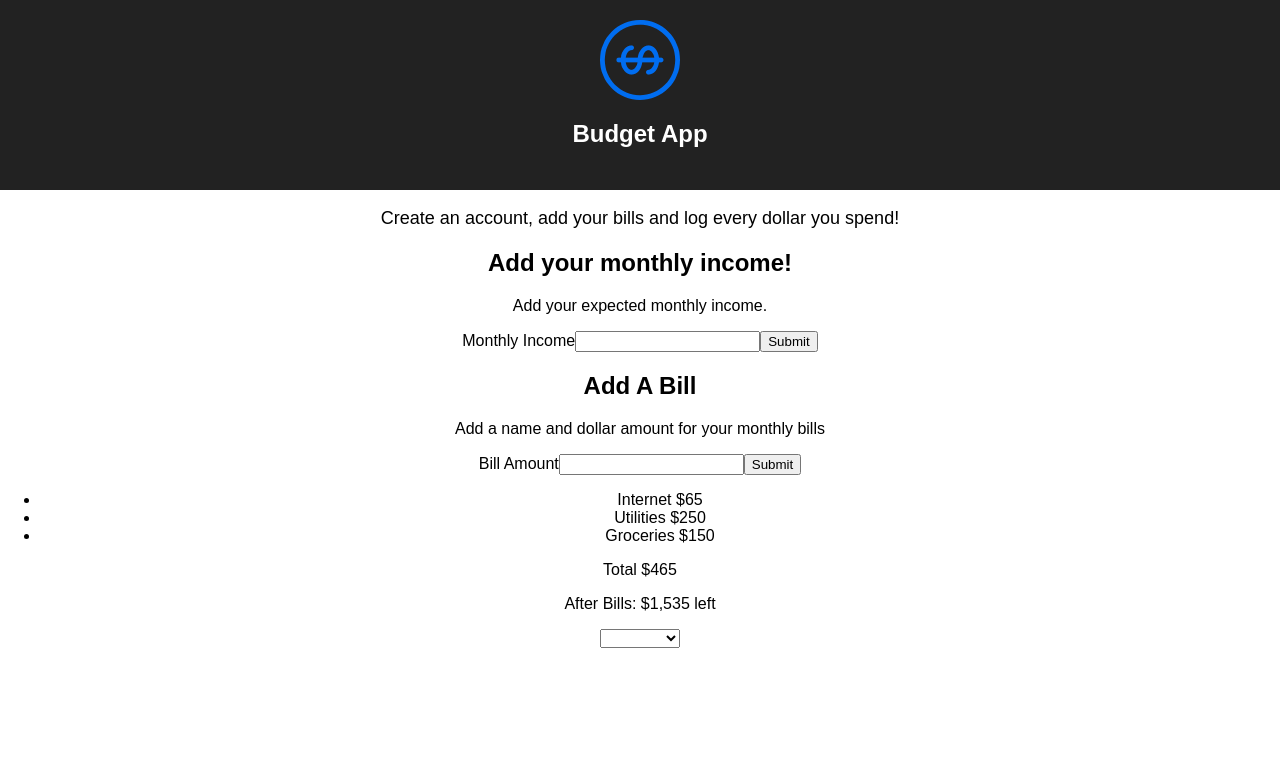
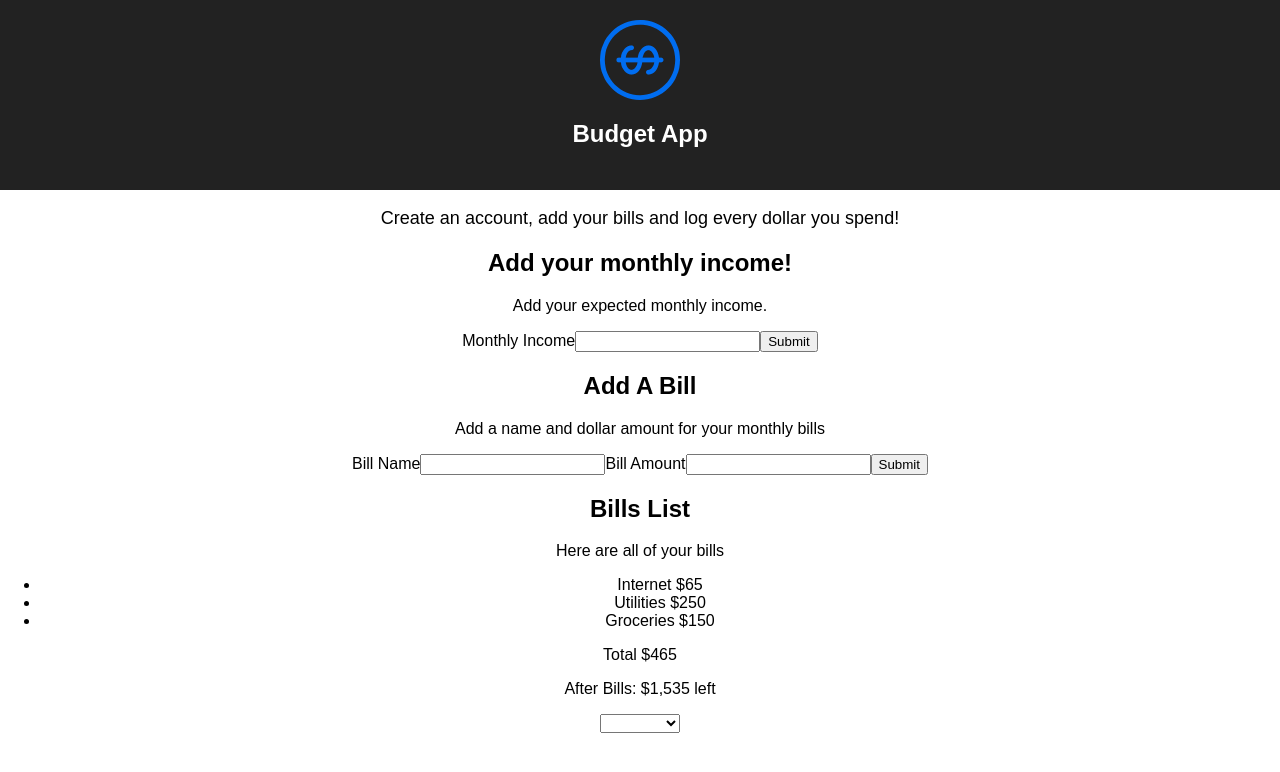
Before and after one commit to thinkful-ei18/adrian-budget-app, a React (Create React App) app: page / in a window 1280 px wide. Shown: the top 772 px of the page. Built offline with nearby package versions, Linux system fonts and the light colour scheme.

Commit message:
add input for bill name

```diff
--- a/src/components/bills-list.js
+++ b/src/components/bills-list.js
@@ -2,14 +2,18 @@ import React from 'react';
 
 export default function billsList (props) {
   return (
-    <div className="budget-bills">
+    <div className="budget-add-bill">
       <h2>Add A Bill</h2>
       <p>Add a name and dollar amount for your monthly bills</p>
       <form className="add-bill">
-        <label htmlFor="Bill Amont">Bill Amount</label>
+        <label htmlFor="Bill Name">Bill Name</label>
+        <input type="text" name="Bill Name"/>
+        <label htmlFor="Bill Amount">Bill Amount</label>
         <input type="number" name="Bill Amount"/>
         <button type="submit">Submit</button>
       </form>
+      <h2>Bills List</h2>
+      <p>Here are all of your bills</p>
       <ul className="budget-bills-list">
         <li>Internet $65</li>
         <li>Utilities $250</li>
```
